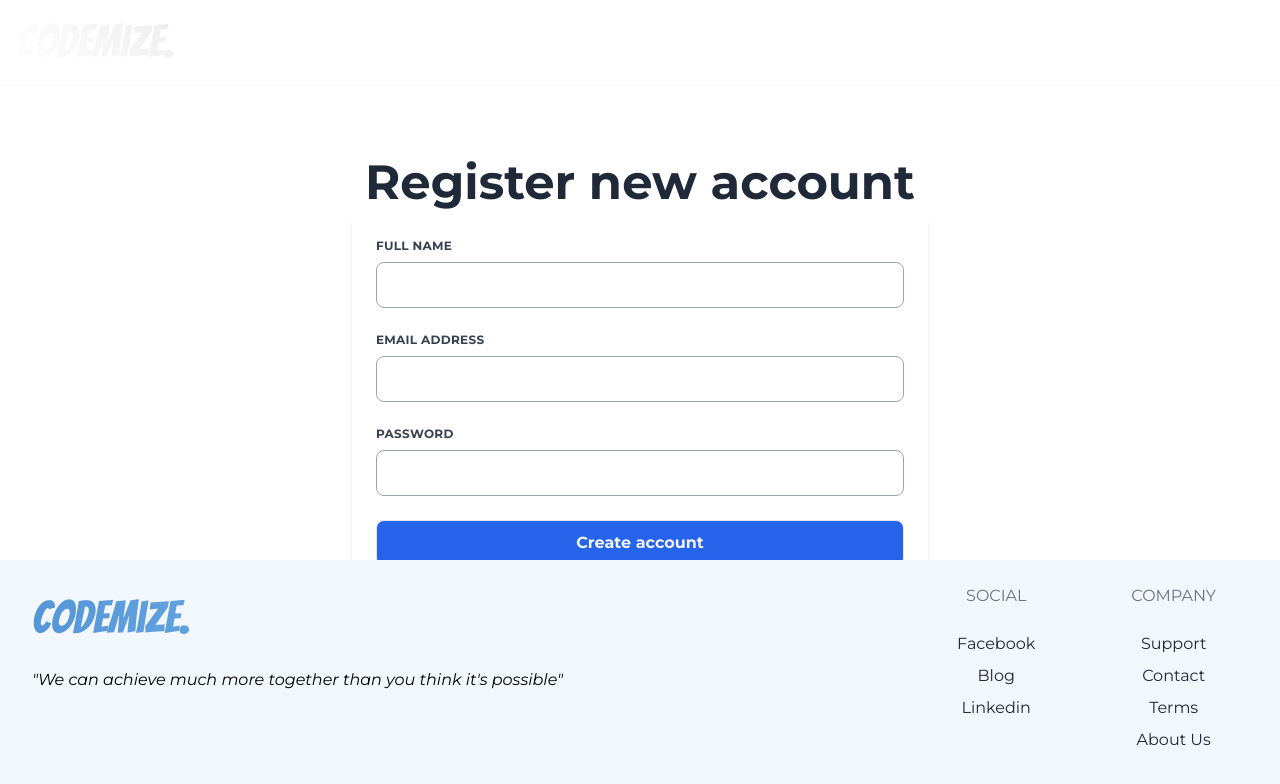
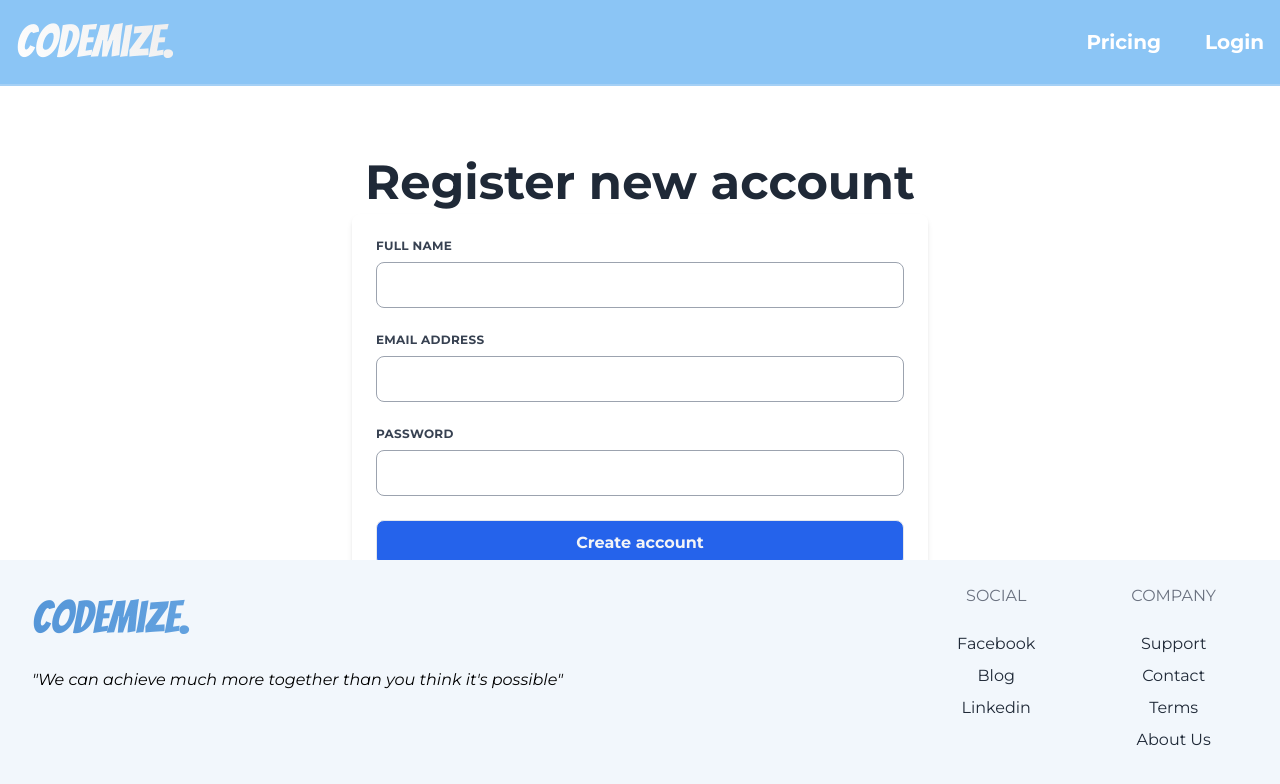
Before and after one commit to a-lukasiewicz/codemize, a Vue app: page /sign-up in a window 1280 px wide. Shown: the top 784 px of the page. Built offline with nearby package versions, Linux system fonts and the light colour scheme; no server answers.

Commit message:
nested routes & hero done

```diff
--- a/src/components/atoms/LoadingText.vue
+++ b/src/components/atoms/LoadingText.vue
@@ -1,7 +1,7 @@
 <template>
   <div
     id="intro"
-    class="fixed top-0 left-0 flex items-center justify-center w-screen h-screen bg-black"
+    class="fixed top-0 left-0 z-10 flex items-center justify-center w-screen h-screen bg-black"
   >
     <div id="intro-text" class="text-3xl text-white">
       <h1 id="hide" class="overflow-hidden bg-black">
--- a/src/components/authorized/course/Lesson.vue
+++ b/src/components/authorized/course/Lesson.vue
@@ -96,16 +96,16 @@ const path = computed(() => route.path);
 let data = {} as any;
 let id = 0;
 
-if (path.value === '/basics') {
+if (path.value === '/frontend-path/html5/basics') {
   data = basicsData;
   id = 0;
-} else if (path.value === '/tables') {
+} else if (path.value === '/frontend-path/html5/tables') {
   data = tablesData;
   id = 1;
-} else if (path.value === '/forms') {
+} else if (path.value === '/frontend-path/html5/forms') {
   data = formsData;
   id = 2;
-} else if (path.value === '/semantic-elements') {
+} else if (path.value === '/frontend-path/html5/semantic-elements') {
   data = semanticElementsData;
   id = 3;
 }
@@ -122,7 +122,7 @@ const mark = async (number: number) => {
   try {
     markAsCompleted(auth?.currentUser?.uid as string, number);
     createToastFunction('Lesson completed', 'success');
-    router.push('/html5');
+    router.push('/frontend-path/html5');
     disabled.value = true;
   } catch (error) {
     console.error(error);
--- a/src/components/authorized/course/LessonStructure.vue
+++ b/src/components/authorized/course/LessonStructure.vue
@@ -1,5 +1,5 @@
 <template>
-  <router-link to="/basics">
+  <router-link to="/frontend-path/html5/basics">
     <div class="flex justify-between w-full">
       <div class="flex items-center">
         <h3 class="my-6 text-2xl font-semibold">Basics</h3>
@@ -13,7 +13,7 @@
     </div>
   </router-link>
 
-  <router-link to="/tables">
+  <router-link to="/frontend-path/html5/tables">
     <div class="flex justify-between w-full">
       <div class="flex items-center">
         <h3 class="my-6 text-2xl font-semibold">Tables</h3>
@@ -27,7 +27,7 @@
     </div>
   </router-link>
 
-  <router-link to="/forms">
+  <router-link to="/frontend-path/html5/forms">
     <div class="flex justify-between w-full">
       <div class="flex items-center">
         <h3 class="my-6 text-2xl font-semibold">Forms</h3>
@@ -41,7 +41,7 @@
     </div>
   </router-link>
 
-  <router-link to="/semantic-elements">
+  <router-link to="/frontend-path/html5/semantic-elements">
     <div class="flex justify-between w-full">
       <div class="flex items-center">
         <h3 class="my-6 text-2xl font-semibold">Semantic Elements</h3>
@@ -55,14 +55,14 @@
     </div>
   </router-link>
 
-  <router-link to="/all-flashcards">
+  <router-link to="/frontend-path/html5/all-flashcards">
     <div class="flex justify-between w-full">
       <h3 class="my-6 text-2xl font-semibold">All flashcards</h3>
       <img src="@assets/arrow-right.svg" alt="Arrow" />
     </div>
   </router-link>
 
-  <router-link to="/interview-questions">
+  <router-link to="/frontend-path/html5/interview-questions">
     <div class="flex justify-between w-full">
       <h3 class="my-6 text-2xl font-semibold">Interview questions</h3>
       <img src="@assets/arrow-right.svg" alt="Arrow" />
--- a/src/components/authorized/course/Technology.vue
+++ b/src/components/authorized/course/Technology.vue
@@ -22,7 +22,7 @@
       <p class="hidden text-xl text-right md:block md:text-left md:mx-8">
         {{ value }} / {{ numberOfLessons }}
       </p>
-      <router-link to="html5">
+      <router-link to="/frontend-path/html5">
         <Button
           :disabled="disabled"
           :class="{ 'opacity-10': disabled }"
--- a/src/components/basic/Navbar.vue
+++ b/src/components/basic/Navbar.vue
@@ -1,5 +1,5 @@
 <template>
-  <nav id="header" class="w-full text-main-5">
+  <nav id="header" :class="{ 'bg-main-2': blue }" class="w-full text-main-5">
     <div
       class="container flex flex-wrap items-center w-full py-2 mx-auto mt-0 lg:justify-between"
     >
@@ -55,15 +55,13 @@
       >
         <ul class="items-center justify-end flex-1 list-reset lg:flex">
           <li v-if="isUserLogged" class="mr-3">
-            <router-link
-              to="/home"
-              class="inline-block px-4 py-2 font-bold hover:text-yellowMain"
+            <router-link to="/home" class="inline-block px-4 py-2 font-bold"
               >Your workspace</router-link
             >
           </li>
           <li class="mr-3">
             <router-link
-              class="inline-block px-4 py-2 font-bold no-underline hover:text-yellowMain"
+              class="z-10 inline-block px-4 py-2 font-bold no-underline"
               to="/pricing"
             >
               Pricing
@@ -91,7 +89,6 @@
 </template>
 <script setup lang="ts">
 import { ref } from 'vue';
-// import { gsap } from 'gsap';
 import Logo from '../atoms/Logo.vue';
 
 const showMenu = ref(false);
@@ -99,9 +96,6 @@ const isUserLogged = ref(false);
 
 defineProps({
   loaded: { type: Boolean, default: false },
+  blue: { type: Boolean, default: false },
 });
-
-// onMounted(() => {
-//   gsap.from('#header', { duration: 1, y: '-100%', ease: 'bounce' });
-// });
 </script>
--- a/src/components/molecules/Hero/Hero.vue
+++ b/src/components/molecules/Hero/Hero.vue
@@ -1,5 +1,5 @@
 <template>
-  <div class="relative text-center text-white header -z-10">
+  <div class="relative text-center text-white header">
     <Navbar />
     <div class="flex flex-col inner-header">
       <h1
--- a/src/router.ts
+++ b/src/router.ts
@@ -28,6 +28,7 @@ export const routes: RouteRecordRaw[] = [
     component: About,
   },
   {
+    name: 'pricing',
     path: '/pricing',
     component: Pricing,
   },
@@ -67,34 +68,6 @@ export const routes: RouteRecordRaw[] = [
     path: '/frontend-path',
     component: Main,
   },
-  {
-    path: '/html5',
-    component: Tech_HTML5,
-  },
-  {
-    path: '/interview-questions',
-    component: InterviewQuestions,
-  },
-  {
-    path: '/basics',
-    component: Lesson,
-  },
-  {
-    path: '/tables',
-    component: Lesson,
-  },
-  {
-    path: '/forms',
-    component: Lesson,
-  },
-  {
-    path: '/semantic-elements',
-    component: Lesson,
-  },
-  {
-    path: '/all-flashcards',
-    component: AllFlashcards,
-  },
 ];
 
 export const router = createRouter({
@@ -104,3 +77,20 @@ export const router = createRouter({
     return { top: 0 };
   },
 });
+
+router.addRoute({ path: '/frontend-path/html5', component: Tech_HTML5 });
+router.addRoute({
+  path: '/frontend-path/html5/interview-questions',
+  component: InterviewQuestions,
+});
+router.addRoute({ path: '/frontend-path/html5/basics', component: Lesson });
+router.addRoute({ path: '/frontend-path/html5/tables', component: Lesson });
+router.addRoute({ path: '/frontend-path/html5/forms', component: Lesson });
+router.addRoute({
+  path: '/frontend-path/html5/semantic-elements',
+  component: Lesson,
+});
+router.addRoute({
+  path: '/frontend-path/html5/all-flashcards',
+  component: AllFlashcards,
+});
--- a/src/views/nonAuthorized/ForgotPasswordPage.vue
+++ b/src/views/nonAuthorized/ForgotPasswordPage.vue
@@ -1,6 +1,6 @@
 <template>
   <div class="flex flex-col justify-around space-between">
-    <Navbar />
+    <Navbar blue />
     <ForgotPassword class="mt-16" />
     <Footer class="absolute bottom-0 w-screen" />
   </div>
--- a/src/views/nonAuthorized/LoginPage.vue
+++ b/src/views/nonAuthorized/LoginPage.vue
@@ -1,6 +1,6 @@
 <template>
   <div class="flex flex-col justify-around space-between">
-    <Navbar />
+    <Navbar blue />
     <Login class="mt-16" />
     <Footer class="absolute bottom-0 w-screen" />
   </div>
--- a/src/views/nonAuthorized/Pricing.vue
+++ b/src/views/nonAuthorized/Pricing.vue
@@ -1,6 +1,6 @@
 <template>
   <div class="flex flex-col items-stretch justify-around min-h-screen">
-    <Navbar />
+    <Navbar blue />
     <Pricing />
     <Footer />
   </div>
--- a/src/views/nonAuthorized/Signup.vue
+++ b/src/views/nonAuthorized/Signup.vue
@@ -1,6 +1,6 @@
 <template>
   <div class="flex flex-col justify-around space-between">
-    <Navbar />
+    <Navbar blue />
     <Signup class="mt-16" />
     <Footer class="absolute bottom-0 w-screen" />
   </div>
```
